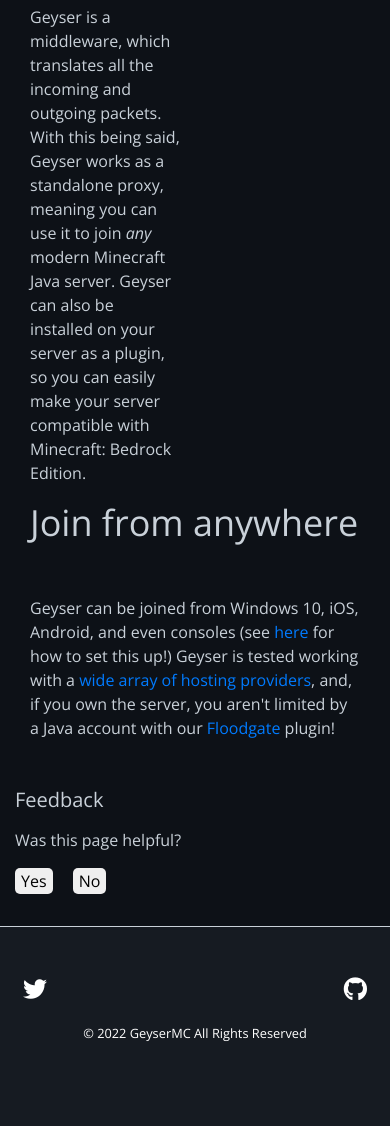
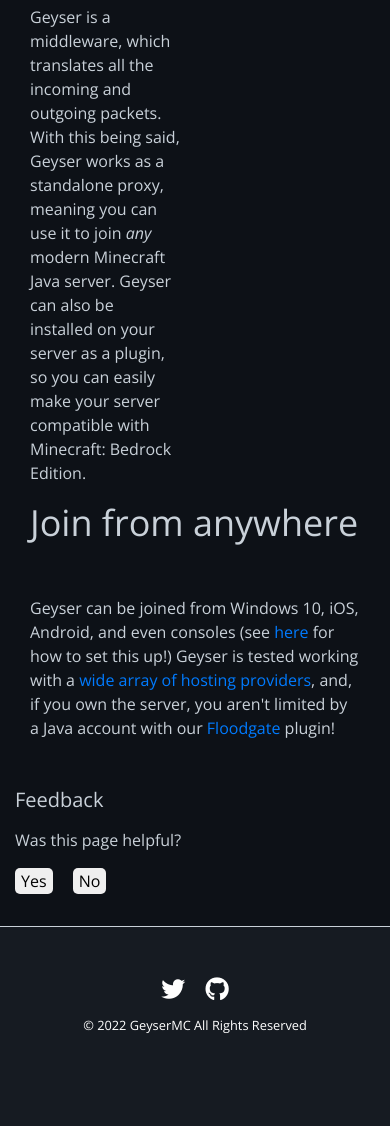
Before and after one commit to GeyserMC/GeyserWiki, a Jekyll site: the page built from pages/index.md, in a window 390 px wide. Shown: the part 1704-2830 px from the top of the page. Built offline with Jekyll 4.4.1, drawn with Linux system fonts in a browser that asks for light colours.

Commit message:
Fix footer icons and GitHub header

```diff
--- a/_includes/footer.html
+++ b/_includes/footer.html
@@ -1,7 +1,6 @@
 <footer class="py-5 row d-print-none">
   <div class="container-fluid mx-sm-5">
-    <div class="row">
-      <div class="col-6 col-sm-4 text-xs-center order-sm-2">
+    <div class="text-center">
       <ul class="list-inline mb-0">
         {% if site.twitter %}
           <li class="list-inline-item mx-2 h3" data-toggle="tooltip" data-placement="top" title="" aria-label="Twitter" data-original-title="Twitter">
@@ -17,21 +16,15 @@
             </a>
           </li>
         {% endif %}
-        </ul>
-      </div>
-      <div class="col-6 col-sm-4 text-right text-xs-center order-sm-3">
-        <ul class="list-inline mb-0">
         <li class="list-inline-item mx-2 h3" data-toggle="tooltip" data-placement="top" title="" aria-label="GitHub" data-original-title="GitHub">
           <a class="text-white" target="_blank" href="{{ site.repo }}">
             <i class="fab fa-github"></i>
           </a>
         </li>
       </ul>
-      </div>
-      <div class="col-12 col-sm-4 text-center py-2 order-sm-2">
+
       <small class="text-white">© {{ 'now' | date: "%Y" }} {{ site.author }} All Rights Reserved</small>
       {% if site.privacy %}<small class="ml-1"><a href="{{ site.privacy }}" target="_blank">Privacy Policy</a></small>{% endif %}
     </div>
   </div>
-  </div>
 </footer>
--- a/_includes/header.html
+++ b/_includes/header.html
@@ -32,11 +32,11 @@
 $(document).ready(function() {
   var url = "https://api.github.com/search/repositories?q={{ site.github_user }}/{{ site.github_repo }}";
   fetch(url, {
-      headers: {"Accept":"application/vnd.github.preview"}
+    headers: {"Accept":"application/vnd.github.v3+json"}
   }).then(function(e) {
     return e.json()
   }).then(function(r) {
-     console.log(r.items[0])
+     if (r.items[0].full_name !== "{{ site.github_user }}/{{ site.github_repo }}") return
      stars = r.items[0]['stargazers_count']
      forks = r.items[0]['forks_count']
      $('#stars').text(stars + " Stars")
--- a/_sass/github.scss
+++ b/_sass/github.scss
@@ -56,12 +56,6 @@
     -webkit-animation: md-source__fact--done .4s ease-out;
     animation: md-source__fact--done .4s ease-out;
 }
-.gh-source__fact:before {
-    margin: 0 .2rem;
-    content: "\B7"}
-.gh-source__fact:first-child:before {
-    display: none;
-}
 .gh-source-file {
     display: inline-block;
     margin: 1em .5em 1em 0;
```
Lines whose indentation alone changed are shown as unchanged.
